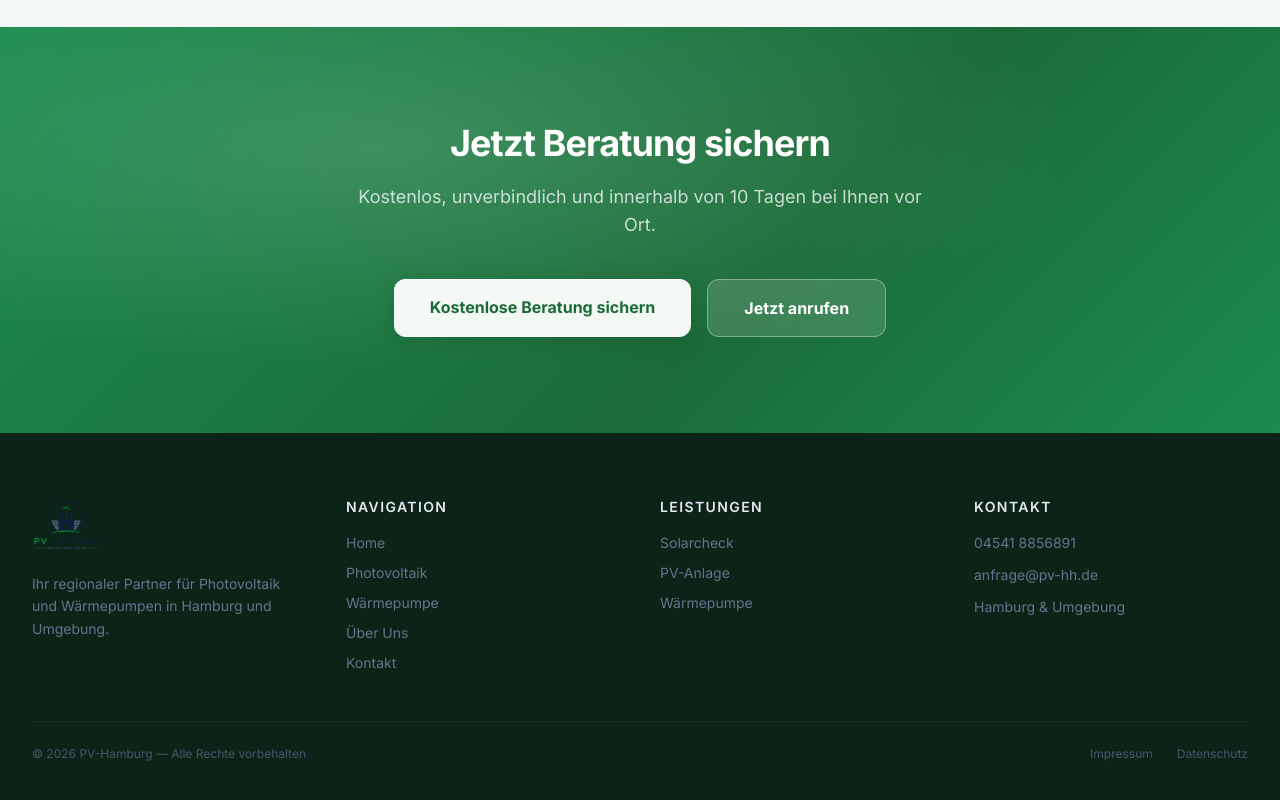
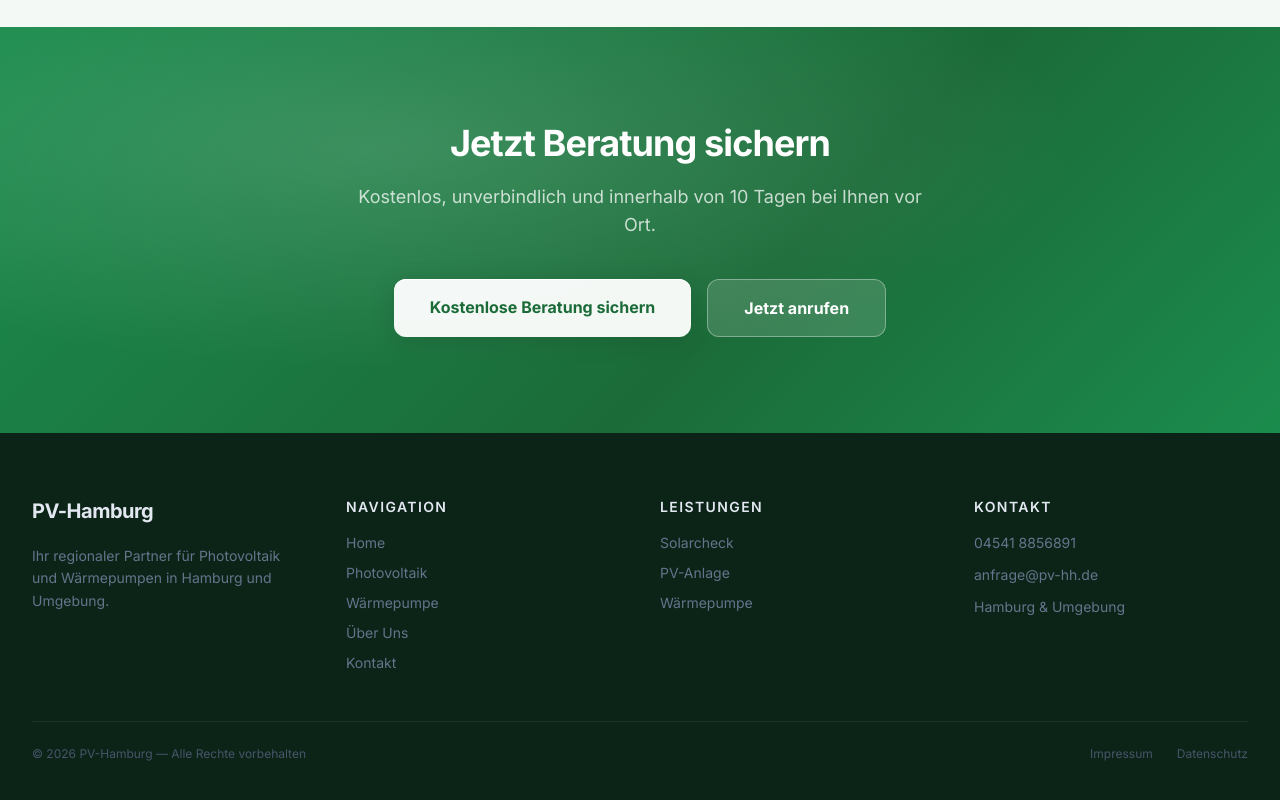
Before and after one commit to Louis-Benedict/awatt-redesign, a Next.js app: page / in a window 1280 px wide. Shown: the part 8947-9747 px from the top of the page. Built offline with nearby package versions, Linux system fonts and the light colour scheme.

Commit message:
feat: revision-4

```diff
--- a/src/components/Footer.tsx
+++ b/src/components/Footer.tsx
@@ -1,5 +1,4 @@
 import Link from 'next/link';
-import Image from 'next/image';
 
 export default function Footer() {
   return (
@@ -10,13 +9,7 @@ export default function Footer() {
           {/* Brand */}
           <div className="md:col-span-1">
             <div className="mb-5">
-              <Image
-                src="/logo.png"
-                alt="PV Hamburg"
-                width={64}
-                height={64}
-                className="h-14 w-auto"
-              />
+              <span className="text-xl font-bold tracking-tight" style={{ color: '#E2E8F0' }}>PV-Hamburg</span>
             </div>
             <p className="text-sm leading-relaxed" style={{ color: '#64748B' }}>
               Ihr regionaler Partner für Photovoltaik und Wärmepumpen in Hamburg und Umgebung.
```
